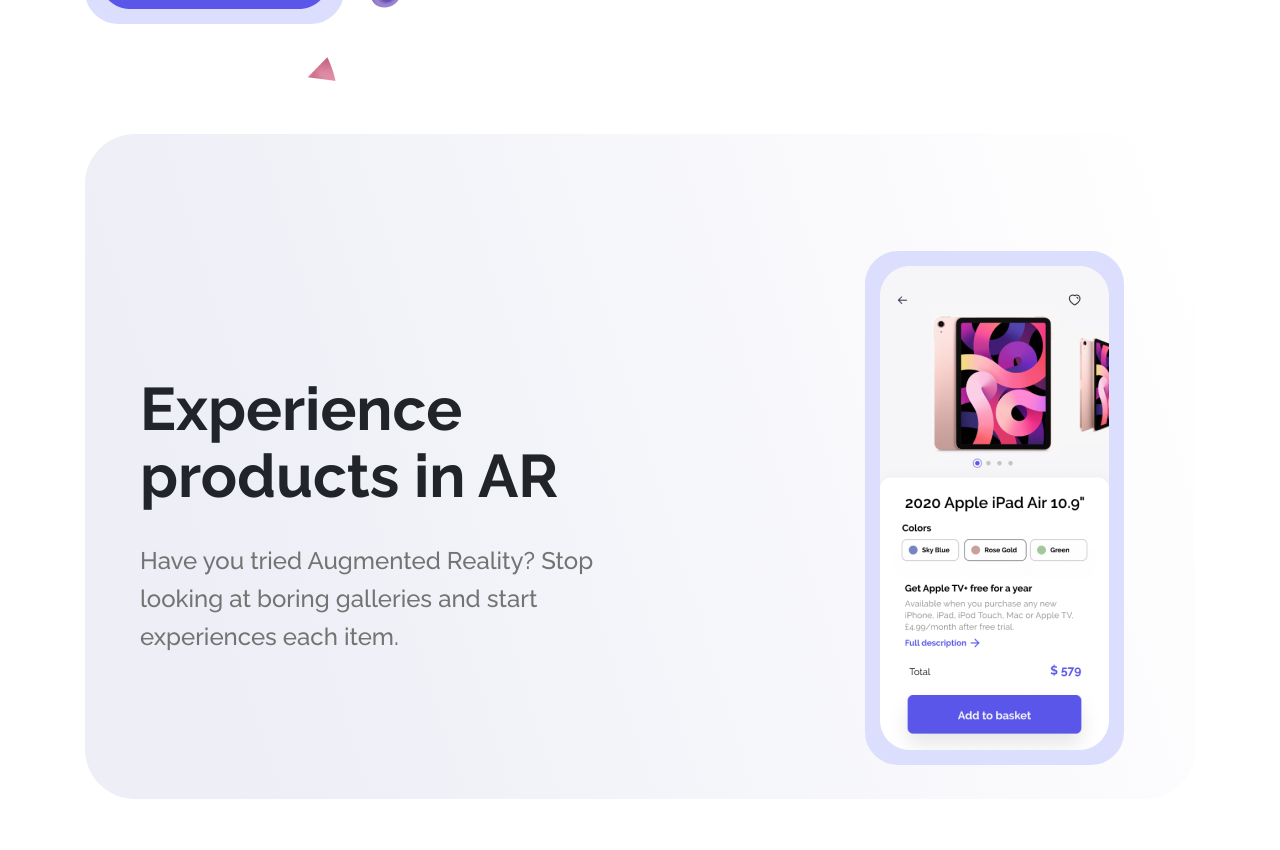
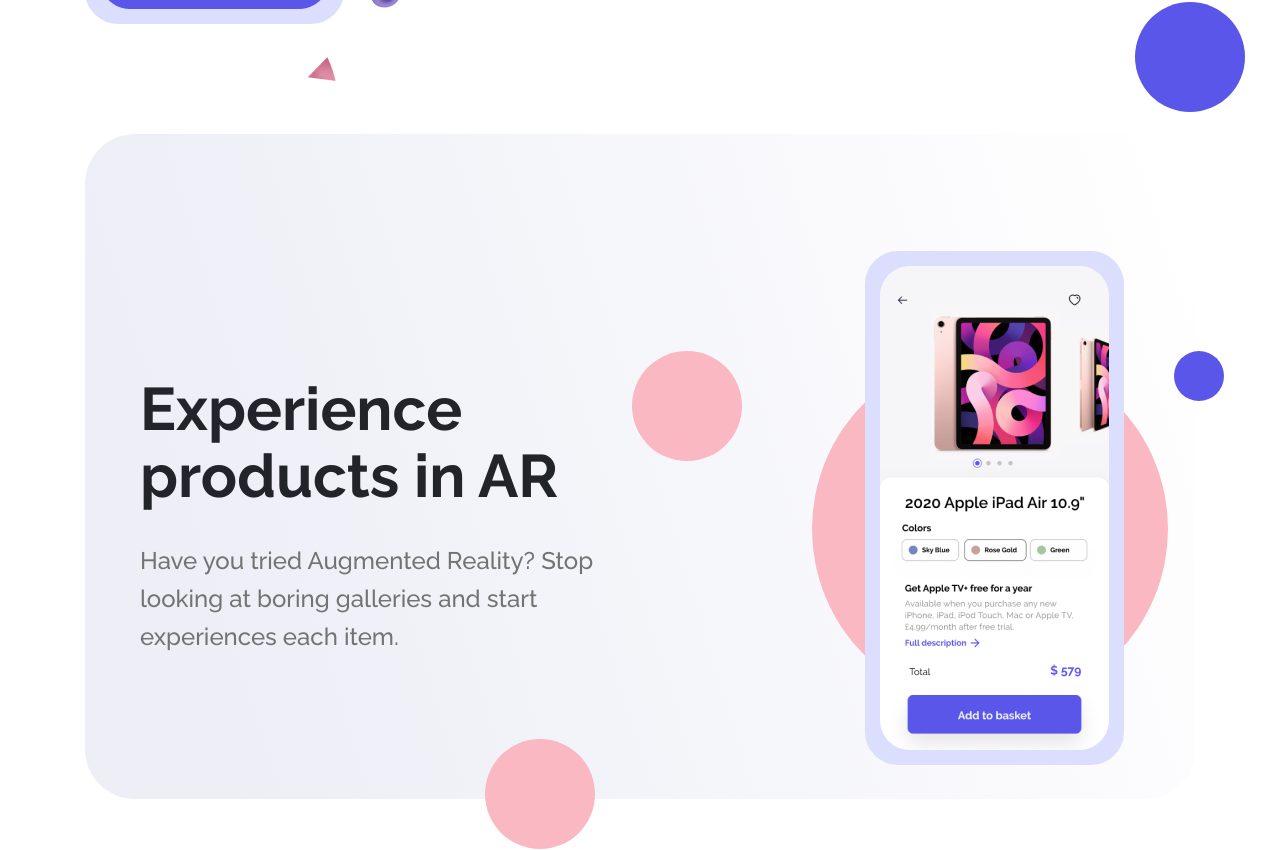
Before and after one commit to yevheniimoskalenko/lending_2021, a Vue app: page / in a window 1280 px wide. Shown: the part 1420-2270 px from the top of the page. Built offline with nearby package versions, Linux system fonts and the light colour scheme; what vue-head would draw is missing.

Commit message:
add element experiance

```diff
--- a/src/assets/styles/style.scss
+++ b/src/assets/styles/style.scss
@@ -64,6 +64,11 @@
   height: 110px;
   border-radius: 100%;
 }
+.mega {
+  width: 356px;
+  height: 356px;
+  border-radius: 100%;
+}
 
 .yellow {
   background: #ffdc5f;
@@ -71,3 +76,6 @@
 .pink {
   background: #fab8c3;
 }
+.primary-c {
+  background: #5956e9;
+}
--- a/src/components/experience.vue
+++ b/src/components/experience.vue
@@ -2,6 +2,9 @@
   <section class="container">
     <div class="wrapper">
       <div class="experiance">
+        <div class="icon-oval-sec primary-c medium"></div>
+        <div class="icon-oval-s pink medium"></div>
+
         <div class="experiance__acc">
           <div class="experiance_content">
             <h2 class="title">Experience products in AR</h2>
@@ -11,6 +14,10 @@
             </p>
           </div>
           <div class="experiance__app">
+            <div class="icon-oval pink mega"></div>
+            <div class="icon-oval-t primary-c small"></div>
+            <div class="icon-oval-f pink medium"></div>
+
             <img
               :src="require('../assets/image 134.png')"
               class="borderImage"
@@ -29,6 +36,9 @@
 
 <style lang="scss" scoped>
 .experiance {
+  position: relative;
+}
+.experiance {
   background: linear-gradient(
     72.77deg,
     #edeef6 11.72%,
@@ -43,9 +53,40 @@
   align-self: flex-start;
 }
 .experiance__app {
+  position: relative;
   flex-basis: 50%;
   display: flex;
   justify-content: flex-end;
+  align-items: center;
+  img {
+    z-index: 3;
+  }
+}
+.icon-oval {
+  position: absolute;
+  top: 100px;
+  right: -44px;
+  z-index: 1;
+}
+.icon-oval-sec {
+  position: absolute;
+  top: -132px;
+  right: -50px;
+}
+.icon-oval-t {
+  position: absolute;
+  top: 100px;
+  right: -100px;
+}
+.icon-oval-f {
+  position: absolute;
+  top: 100px;
+  left: 0px;
+}
+.icon-oval-s {
+  position: absolute;
+  bottom: -50px;
+  left: 400px;
 }
 .experiance_content {
   flex-basis: 50%;
```
